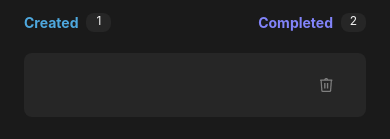
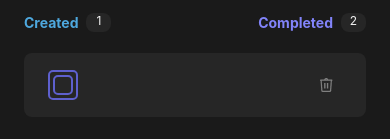
Before and after one commit to Ca-byte/todo-react-native, a React Native app: screen / in a window 390 px wide. Both pictures are taken after a click on the element 342 px from the left and 152 px from the top of the page. Shown: the part 199-338 px from the top of the page. Built offline with nearby package versions, Linux system fonts and the light colour scheme.

Commit message:
checkbox wip

```diff
--- a/src/components/TodoItem/index.tsx
+++ b/src/components/TodoItem/index.tsx
@@ -1,19 +1,29 @@
 import { Image, Text, TouchableOpacity, View } from "react-native";
 import { styles } from "./styles";
 import trashIMG from'../../assets/trash.png'
+import checkmarkIMG from '../../assets/checkmark.png'
 
 interface TodoListProps{
 	todo: string
 	onRemove: () => void
+	onToggleComplete: () => void;
+  isCompleted: boolean;
 }
-export function TodoItem({todo, onRemove}: TodoListProps){
+export function TodoItem({todo, onRemove, onToggleComplete, isCompleted}: TodoListProps){
 	return(
 		<View style={styles.wrapperCard}>
-			<Text style={styles.taskName}>{todo}</Text>
-				<TouchableOpacity onPress={onRemove} style={styles.trashButton}>
-					<Image source={trashIMG} />
-				</TouchableOpacity>
-		</View>
+      <TouchableOpacity style={styles.checkbox} onPress={onToggleComplete}>
+        {isCompleted ? (
+          <Image source={checkmarkIMG} style={styles.checkmarkIcon} />
+          ) : (
+            <View style={styles.checkmarkEmpty}></View>
+            )}
+      </TouchableOpacity>
+      <Text style={isCompleted ? styles.completedTaskName : styles.taskName}>{todo}</Text>
+      <TouchableOpacity onPress={onRemove} style={styles.trashButton}>
+        <Image source={trashIMG} />
+      </TouchableOpacity>
+    </View>
 
 	)
 }
--- a/src/components/TodoItem/styles.ts
+++ b/src/components/TodoItem/styles.ts
@@ -19,5 +19,31 @@ export const styles = StyleSheet.create({
 
 	taskName: {
 		color : '#F2F2F2'
-	}
+	},
+  checkbox: {
+    width: 30,
+    height: 30,
+    borderWidth: 2,
+    borderColor: '#5E60CE',
+    borderRadius: 5,
+    alignItems: 'center',
+    justifyContent: 'center',
+  },
+  checkmarkIcon: {
+    width: 20,
+    height: 20,
+  },
+  checkmarkEmpty: {
+    width: 20,
+    height: 20,
+    borderRadius: 5,
+    borderWidth: 2,
+    borderColor: '#5E60CE',
+  },
+  completedTaskName: {
+    textDecorationLine: 'line-through',
+    color: 'gray',
+
+  },
+
 })
```
Also changed, not shown: src/assets/checkmark.png (added).
